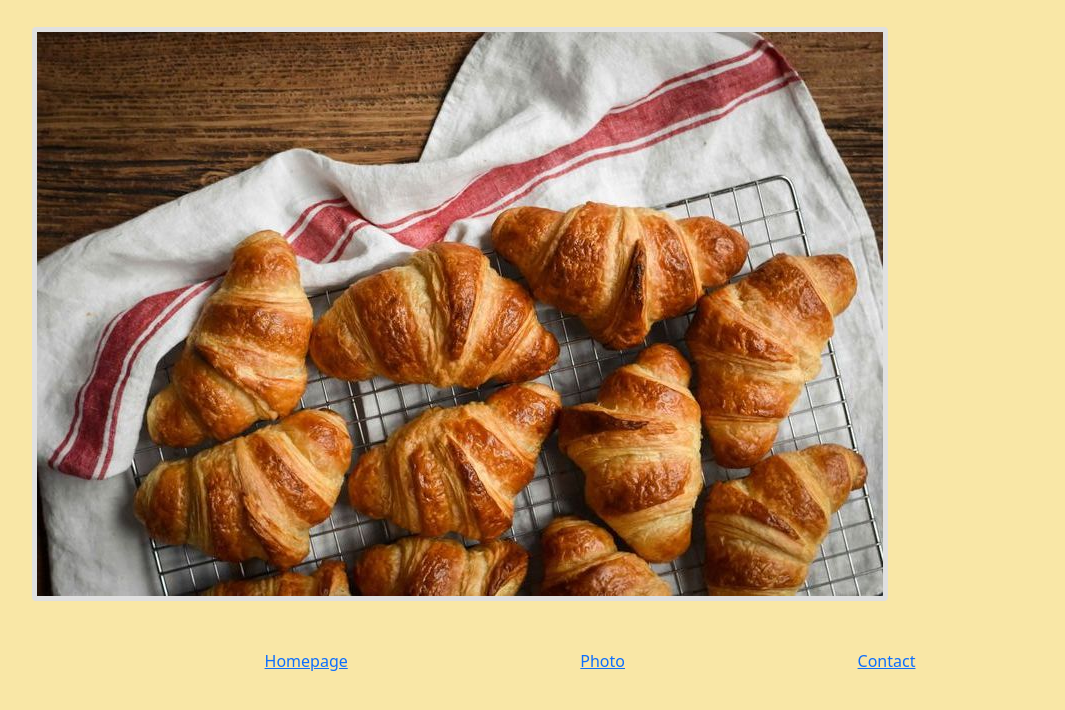
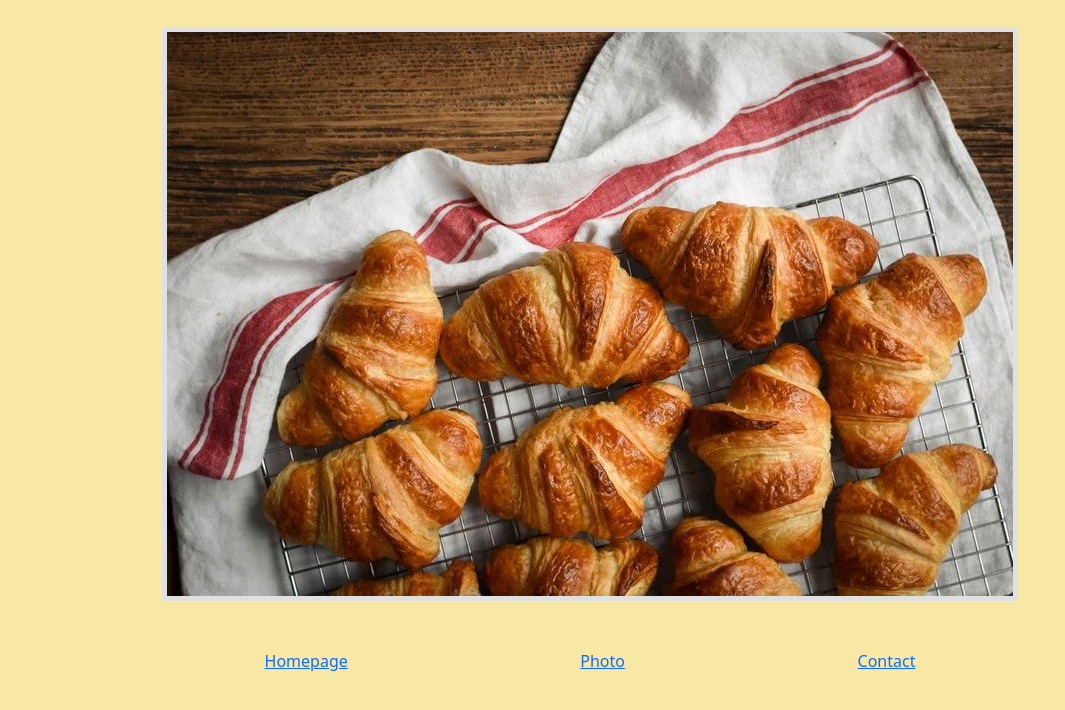
Before and after one commit to churst73/Croissant, a plain HTML site: page photo.html in a window 1280 px wide. Shown: the part 154-864 px from the top of the page, without its empty margins (50-1115 px from the left). Drawn offline with nearby package versions, Linux system fonts and the light colour scheme.

Commit message:
Centered image

```diff
--- a/photo.html
+++ b/photo.html
@@ -19,7 +19,7 @@
       <img
         src="/images/croissant.jpeg"
         alt="croissant"
-        class="d-block img-fluid rounded border mb-5"
+        class="d-block mx-auto img-fluid rounded border mb-5"
       />
       <div class="d-flex justify-content-evenly mb-5">
         <div><a href="/">Homepage</a></div>
```
